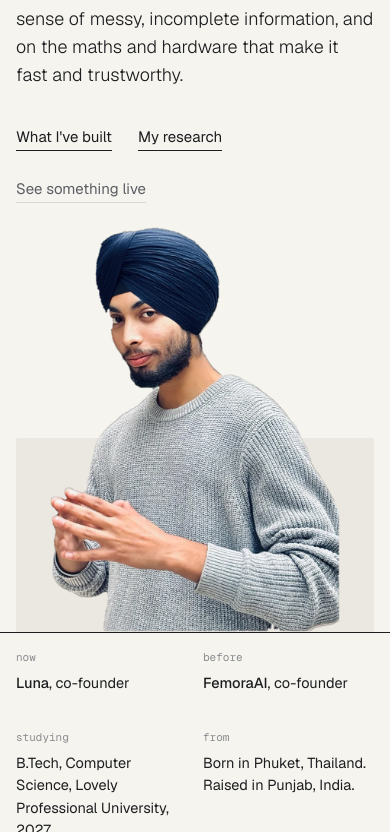
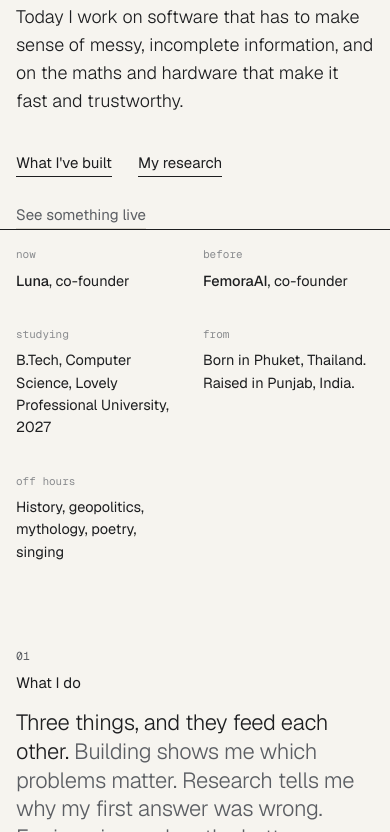
Before and after one commit to ramanjitsingh-hub/ramanjitsingh-hub.github.io, a plain HTML site: page site/index.html in a window 390 px wide. Shown: the part 547-1379 px from the top of the page. Drawn offline with nearby package versions, Linux system fonts and the light colour scheme; animation ran at ten frames a second.

Commit message:
Homepage: remove portrait (local only, not deployed)
Co-Authored-By: Claude Opus 5.5 <noreply@anthropic.com>

```diff
--- a/site/index.html
+++ b/site/index.html
@@ -35,7 +35,7 @@ nav .rev{grid-column:11/13;text-align:right}
 /* about */
 .about{min-height:92vh;display:flex;align-items:flex-end;padding:110px 0 0;overflow:hidden}
 .about .grid{align-items:end;width:100%}
-.about .left{grid-column:1/8;padding-bottom:64px}
+.about .left{grid-column:1/10;padding-bottom:64px}
 .about h1{font-weight:300;font-size:clamp(38px,4.6vw,68px);line-height:1.02;letter-spacing:-.035em}
 .about h1 span{color:var(--graphite)}
 .about .intro{margin-top:34px;font-size:clamp(18px,1.5vw,21px);font-weight:300;line-height:1.55;max-width:600px}
@@ -43,9 +43,6 @@ nav .rev{grid-column:11/13;text-align:right}
 .cta{display:flex;gap:26px;flex-wrap:wrap;margin-top:36px;font-size:15px}
 .cta a{border-bottom:1px solid var(--charcoal);padding-bottom:2px}
 .cta a.soft{border-color:var(--rule);color:var(--graphite)}
-.portrait{grid-column:8/13;align-self:end;display:flex;justify-content:center;position:relative}
-.portrait::before{content:"";position:absolute;left:50%;transform:translateX(-50%);width:min(100%,400px);bottom:0;top:52%;background:var(--stone);border-radius:2px;z-index:0}
-.portrait img{position:relative;z-index:1;display:block;width:auto;max-width:min(100%,360px);max-height:58vh;height:auto}
 .strip{border-top:1px solid var(--charcoal)}
 .glance{display:grid;grid-template-columns:repeat(5,1fr);gap:24px}
 .glance div{padding:16px 0 18px;font-size:14.5px}
@@ -148,8 +145,8 @@ footer .c1{grid-column:1/7}footer .c3{grid-column:7/13;text-align:right}
 @media (max-width:1000px){
   .wrap{padding:0 16px}
   nav .links{display:none}nav .who{grid-column:1/8}nav .rev{grid-column:8/13}
-  .about .left,.portrait,.label,.lead,.doing,.work,.rec,.inv,.prop,.contact h2{grid-column:1/-1}
-  .portrait{margin-top:24px}.portrait img{max-height:48vh}.about .left{padding-bottom:0}
+  .about .left,.label,.lead,.doing,.work,.rec,.inv,.prop,.contact h2{grid-column:1/-1}
+  .about .left{padding-bottom:0}
   .glance{grid-template-columns:1fr 1fr;gap:0 16px}
   .lead{margin-top:14px}
   .doing,.rec{grid-template-columns:1fr}
@@ -180,7 +177,6 @@ footer .c1{grid-column:1/7}footer .c3{grid-column:7/13;text-align:right}
     </div>
     <div class="cta"><a href="#work">What I've built</a><a href="#research">My research</a><a class="soft" href="#live">See something live</a></div>
   </div>
-  <figure class="portrait"><img src="assets/portrait.webp" width="760" height="1065" alt="Portrait of Ramanjit Singh"></figure>
 </div></header>
 <section class="strip"><div class="wrap">  <dl class="glance">
     <div><dt>now</dt><dd><b>Luna</b>, co-founder</dd></div>
```
